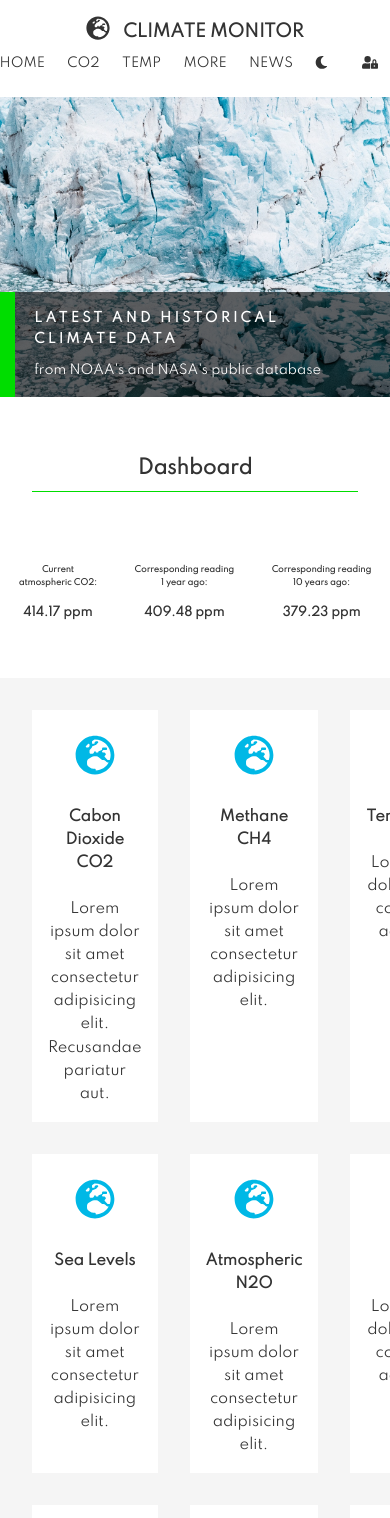
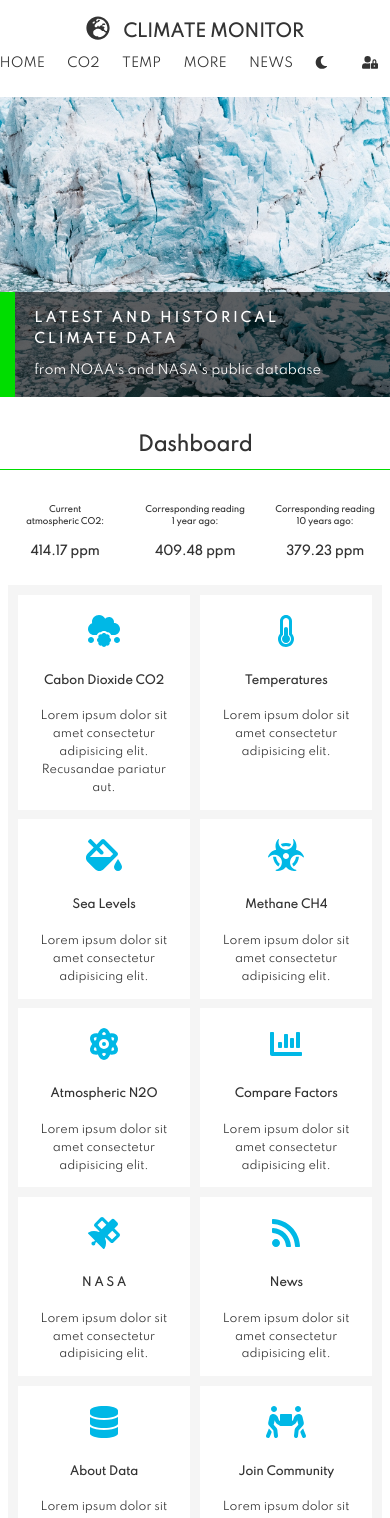
Before and after one commit to TomaszPietrzykowski/climate-monitor-archive, a React (Create React App) app: page / in a window 390 px wide. Shown: the top 1518 px of the page. Built offline with nearby package versions, Linux system fonts and the light colour scheme.

Commit message:
dashboard styyles moved to Home.css, mobile styles applied

```diff
--- a/src/components/Dashboard/Dashboard.js
+++ b/src/components/Dashboard/Dashboard.js
@@ -3,6 +3,7 @@ import { ThemeContext } from "../../contexts/ThemeContext"
 import SectionHeader from "../layout/SectionHeader"
 import CurrentCarbon from "../Carbon/CurrentCarbon"
 import DashboardButtons from "./DashboardButtons"
+import "../layout/pages/Home.css"
 
 const Dashboard = () => {
   const { isDarkMode, dark, light } = useContext(ThemeContext)
--- a/src/components/Dashboard/DashboardButtons.js
+++ b/src/components/Dashboard/DashboardButtons.js
@@ -2,36 +2,31 @@ import React, { useContext } from "react"
 import { Link } from "react-router-dom"
 import { ThemeContext } from "../../contexts/ThemeContext"
 import { FontAwesomeIcon } from "@fortawesome/react-fontawesome"
-import { faGlobeEurope } from "@fortawesome/free-solid-svg-icons"
+import {
+  faCloudMeatball,
+  faFillDrip,
+  faBiohazard,
+  faThermometerHalf,
+  faPeopleCarry,
+  faAtom,
+  faSatellite,
+  faRss,
+  faChartBar,
+  faDatabase
+} from "@fortawesome/free-solid-svg-icons"
 
 const DashboardButtons = () => {
   const { isDarkMode, dark, light } = useContext(ThemeContext)
   const theme = isDarkMode ? dark : light
-  const liststyle = {
-    display: "grid",
-    gridTemplateColumns: "repeat(3, 1fr)",
-    background: theme.bgSecondary,
-    marginTop: "3rem",
-    padding: "1rem"
-  }
-  let btnstyle = {
-    background: theme.bgPrimary,
-    margin: "1rem",
-    padding: "1rem",
-    textAlign: "center"
-  }
-  const iconstyle = {
-    color: theme.accentSecondary,
-    fontSize: "2.5rem",
-    marginBottom: "1rem"
-  }
-
   return (
-    <div style={liststyle}>
+    <div className="dashboardlist" style={{ background: theme.bgSecondary }}>
       <Link to="/co2" style={{ color: theme.text }}>
-        <div style={btnstyle}>
-          <h1 style={iconstyle}>
-            <FontAwesomeIcon icon={faGlobeEurope} />
+        <div className="dashboardbtn" style={{ background: theme.bgPrimary }}>
+          <h1
+            className="dashbooardicon"
+            style={{ color: theme.accentSecondary }}
+          >
+            <FontAwesomeIcon icon={faCloudMeatball} />
           </h1>
           <h4>Cabon Dioxide CO2</h4>
           <br />
@@ -41,65 +36,74 @@ const DashboardButtons = () => {
           </p>
         </div>
       </Link>
-      <div style={btnstyle}>
-        <h1 style={iconstyle}>
-          <FontAwesomeIcon icon={faGlobeEurope} />
+
+      <div className="dashboardbtn" style={{ background: theme.bgPrimary }}>
+        <h1 className="dashbooardicon" style={{ color: theme.accentSecondary }}>
+          <FontAwesomeIcon icon={faThermometerHalf} />
+        </h1>
+        <h4>Temperatures</h4>
+        <br />
+        <p>Lorem ipsum dolor sit amet consectetur adipisicing elit.</p>
+      </div>
+      <div className="dashboardbtn" style={{ background: theme.bgPrimary }}>
+        <h1 className="dashbooardicon" style={{ color: theme.accentSecondary }}>
+          <FontAwesomeIcon icon={faFillDrip} />
+        </h1>
+        <h4>Sea Levels</h4>
+        <br />
+        <p>Lorem ipsum dolor sit amet consectetur adipisicing elit.</p>
+      </div>
+      <div className="dashboardbtn" style={{ background: theme.bgPrimary }}>
+        <h1 className="dashbooardicon" style={{ color: theme.accentSecondary }}>
+          <FontAwesomeIcon icon={faBiohazard} />
         </h1>
         <h4>Methane CH4</h4>
         <br />
         <p>Lorem ipsum dolor sit amet consectetur adipisicing elit.</p>
       </div>
-      <div style={btnstyle}>
-        <h1 style={iconstyle}>
-          <FontAwesomeIcon icon={faGlobeEurope} />
-        </h1>
-        <h4>Temperatures</h4>
-        <br />
-        <p>Lorem ipsum dolor sit amet consectetur adipisicing elit.</p>
-      </div>
-      <div style={btnstyle}>
-        <h1 style={iconstyle}>
-          <FontAwesomeIcon icon={faGlobeEurope} />
-        </h1>
-        <h4>Sea Levels</h4>
-        <br />
-        <p>Lorem ipsum dolor sit amet consectetur adipisicing elit.</p>
-      </div>
-      <div style={btnstyle}>
-        <h1 style={iconstyle}>
-          <FontAwesomeIcon icon={faGlobeEurope} />
+      <div className="dashboardbtn" style={{ background: theme.bgPrimary }}>
+        <h1 className="dashbooardicon" style={{ color: theme.accentSecondary }}>
+          <FontAwesomeIcon icon={faAtom} />
         </h1>
         <h4>Atmospheric N2O</h4>
         <br />
         <p>Lorem ipsum dolor sit amet consectetur adipisicing elit.</p>
       </div>
-      <div style={btnstyle}>
-        <h1 style={iconstyle}>
-          <FontAwesomeIcon icon={faGlobeEurope} />
+      <div className="dashboardbtn" style={{ background: theme.bgPrimary }}>
+        <h1 className="dashbooardicon" style={{ color: theme.accentSecondary }}>
+          <FontAwesomeIcon icon={faChartBar} />
+        </h1>
+        <h4>Compare Factors</h4>
+        <br />
+        <p>Lorem ipsum dolor sit amet consectetur adipisicing elit.</p>
+      </div>
+      <div className="dashboardbtn" style={{ background: theme.bgPrimary }}>
+        <h1 className="dashbooardicon" style={{ color: theme.accentSecondary }}>
+          <FontAwesomeIcon icon={faSatellite} />
         </h1>
         <h4>N A S A</h4>
         <br />
         <p>Lorem ipsum dolor sit amet consectetur adipisicing elit.</p>
       </div>
-      <div style={btnstyle}>
-        <h1 style={iconstyle}>
-          <FontAwesomeIcon icon={faGlobeEurope} />
+      <div className="dashboardbtn" style={{ background: theme.bgPrimary }}>
+        <h1 className="dashbooardicon" style={{ color: theme.accentSecondary }}>
+          <FontAwesomeIcon icon={faRss} />
         </h1>
         <h4>News</h4>
         <br />
         <p>Lorem ipsum dolor sit amet consectetur adipisicing elit.</p>
       </div>
-      <div style={btnstyle}>
-        <h1 style={iconstyle}>
-          <FontAwesomeIcon icon={faGlobeEurope} />
+      <div className="dashboardbtn" style={{ background: theme.bgPrimary }}>
+        <h1 className="dashbooardicon" style={{ color: theme.accentSecondary }}>
+          <FontAwesomeIcon icon={faDatabase} />
         </h1>
         <h4>About Data</h4>
         <br />
         <p>Lorem ipsum dolor sit amet consectetur adipisicing elit.</p>
       </div>
-      <div style={btnstyle}>
-        <h1 style={iconstyle}>
-          <FontAwesomeIcon icon={faGlobeEurope} />
+      <div className="dashboardbtn" style={{ background: theme.bgPrimary }}>
+        <h1 className="dashbooardicon" style={{ color: theme.accentSecondary }}>
+          <FontAwesomeIcon icon={faPeopleCarry} />
         </h1>
         <h4>Join Community</h4>
         <br />
--- a/src/components/layout/pages/Carbon.css
+++ b/src/components/layout/pages/Carbon.css
@@ -218,6 +218,7 @@
   .sectionheader {
     font-size: 1.2rem;
     text-align: center;
+    margin: 1.6rem 0;
   }
 
   .chartheader {
--- a/src/components/layout/pages/Home.css
+++ b/src/components/layout/pages/Home.css
@@ -62,11 +62,58 @@
   text-align: center;
 }
 .currentbtn {
+  flex: 1;
   margin: 0.5rem;
 }
 
 @media (max-width: 580px) {
+  .currentbtncontaner {
+    margin: 1rem 0;
+  }
   .currentbtn {
     font-size: 0.5rem;
   }
 }
+
+/* Dashboard Buttons Styles */
+
+.dashboardlist {
+  display: grid;
+  grid-template-columns: repeat(3, 1fr);
+  margin: 2.5rem 1rem;
+  padding: 1rem;
+}
+
+.dashboardbtn {
+  margin: 1rem;
+  padding: 1rem;
+  text-align: center;
+}
+.dashboardbtn:hover {
+  opacity: 0.8;
+}
+.dashbooardicon {
+  font-size: 2.5rem;
+  margin-bottom: 1rem;
+}
+@media (max-width: 760px) {
+  .dashboardlist {
+    grid-template-columns: repeat(2, 1fr);
+  }
+}
+@media (max-width: 580px) {
+  .dashboardlist {
+    margin: 1rem 0.5rem;
+    padding: 0.3rem;
+  }
+  .dashboardbtn {
+    font-size: 0.7rem;
+    margin: 0.3rem;
+    padding: 0.8rem;
+    text-align: center;
+  }
+  .dashbooardicon {
+    font-size: 2rem;
+    margin-bottom: 0.8rem;
+  }
+}
```
